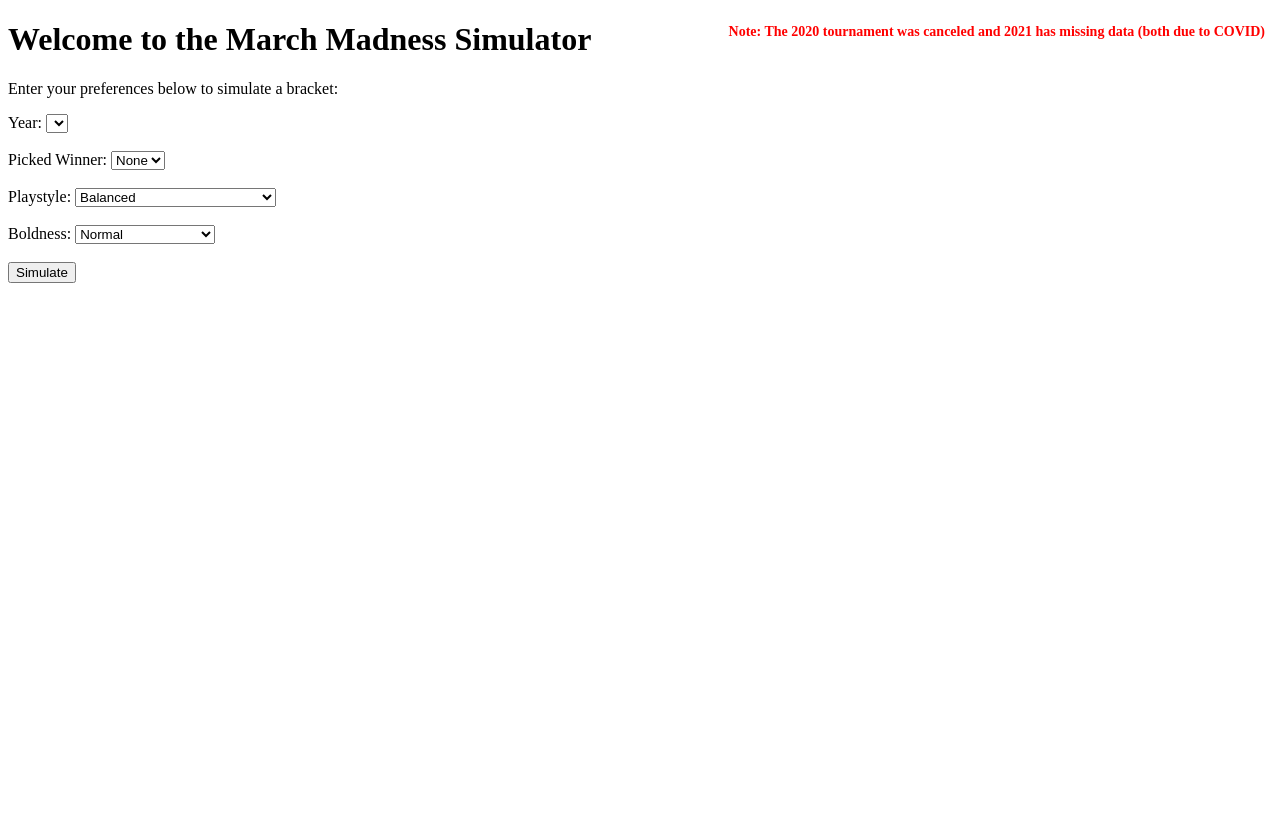
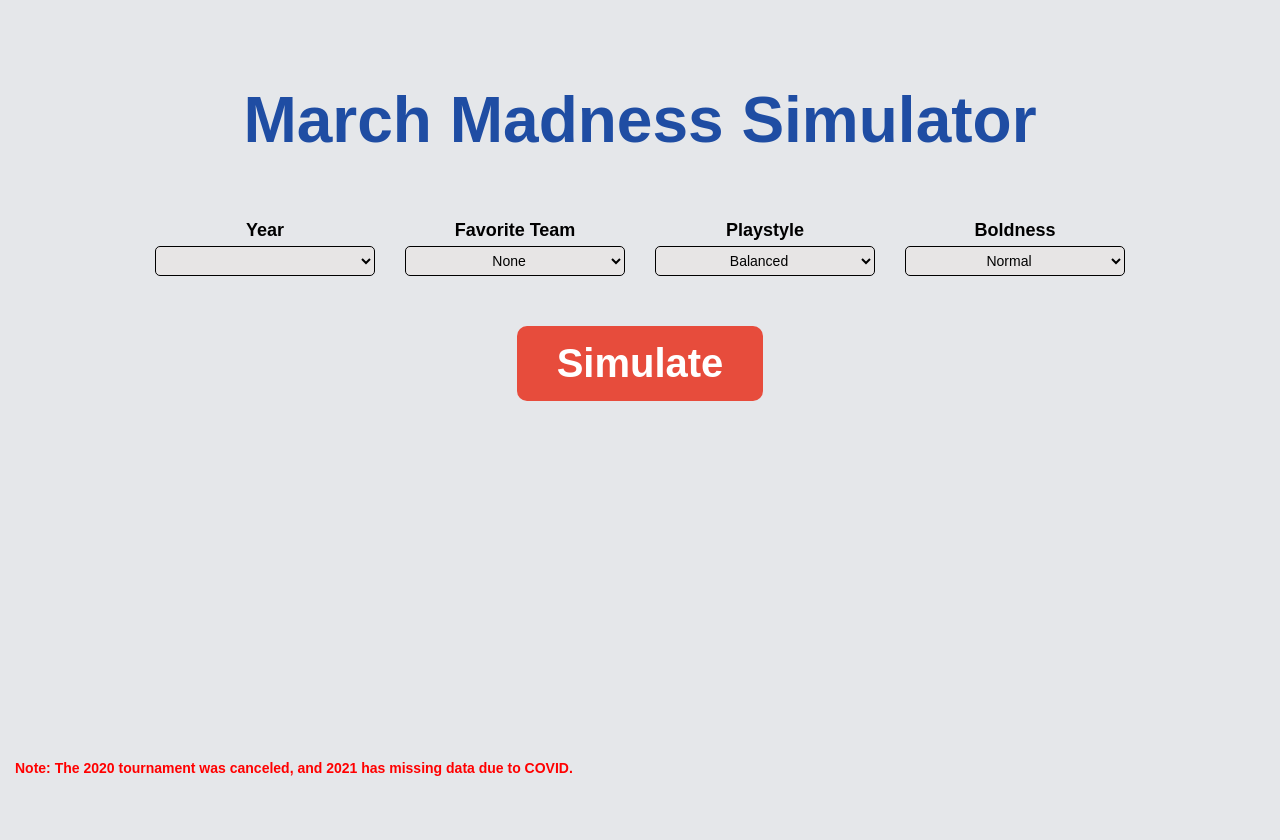
Before and after one commit to jacksonisidor/March-Madness-Simulator, a Flask app: template app/templates/home.html in a window 1280 px wide. Before the commit the page ends 283 px from the top, so only its background shows below. Run offline with Flask 2, Linux system fonts and the light colour scheme; the template is opened without the code that fills it, so the values that code supplies are empty; parts of the project's set-up code (start-up, migrations or seed data) failed here and were passed over.

Commit message:
restructured home page

```diff
--- a/app/templates/home.html
+++ b/app/templates/home.html
@@ -5,52 +5,175 @@
     <meta name="viewport" content="width=device-width, initial-scale=1.0">
     <title>March Madness Simulator</title>
     <style>
+        body {
+            display: flex;
+            flex-direction: column;
+            align-items: center;
+            justify-content: flex-start;
+            margin: 0;
+            font-family: Arial, sans-serif;
+            background-color: #e5e7ea;
+            height: 100vh;
+            padding-top: 40px;
+        }
+
+
+        /* Title Styling */
+        h1 {
+            font-size: 4rem;
+            color: #1F4DA3; /* Blue */
+            text-align: center;
+        }
+
+        /* Container for inputs */
+        .input-container {
+            display: flex;
+            justify-content: center;
+            gap: 30px;
+            margin: 20px 0;
+        }
+
+        /* Style for input groups */
+        .input-group {
+            display: flex;
+            flex-direction: column;
+            align-items: center;
+            text-align: center;
+        }
+
+        .input-group label {
+            font-weight: bold;
+            font-size: 18px;
+            margin-bottom: 5px;
+            text-align: center;
+        }
+
+        select {
+            padding: 8px;
+            font-size: 14px;
+            text-align: center;
+            border-radius: 5px;
+            border: 1px solid black;
+            width: 220px;
+        }
+
+        .input-group select,
+        .input-group input {
+            background-color: #e7e5e5;
+            border: 1px solid black;
+            padding: 5px;
+            color: black;
+        }
+
+        /* Simulate Button */
+        .simulate-button {
+            background-color: #E74C3C; /* Red */
+            color: white;
+            font-size: 40px;
+            font-weight: bold;
+            padding: 15px 40px;
+            border: none;
+            border-radius: 10px;
+            cursor: pointer;
+            margin-top: 30px;
+        }
+
+        .simulate-button:hover {
+            background-color: #C0392B;
+        }
+
+        /* COVID Note */
         .covid-note {
             position: absolute;
-            top: 10px;
-            right: 15px;
+            bottom: 10px;
+            left: 15px;
             font-size: 14px;
             color: #ff0000;
             font-weight: bold;
         }
+
+        /* Loading Message */
+        #loadingMessage {
+            font-size: 16px;
+            font-weight: bold;
+            color: #555;
+            margin-top: 10px;
+            display: none;
+        }
     </style>
 </head>
 <body>
-    <h1>Welcome to the March Madness Simulator</h1>
-    <p>Enter your preferences below to simulate a bracket:</p>
 
+    <!-- COVID Note -->
+    <div class="covid-note">
+        <p>Note: The 2020 tournament was canceled, and 2021 has missing data due to COVID.</p>
+    </div>
+
+    <!-- Title -->
+    <h1>March Madness Simulator</h1>
+
+    <!-- Inputs Container -->
+    <div class="input-container">
         <!-- Year Selection -->
-    <label for="year">Year:</label>
+        <div class="input-group">
+            <label for="year">Year</label>
             <select id="year" name="year">
                 {% for year in valid_years %}
                     <option value="{{ year }}" {% if year == max_year %}selected{% endif %}>{{ year }}</option>
                 {% endfor %}
-    </select><br><br>
-
-    <!-- Add covid note about years -->
-    <div class="covid-note">
-        <p>Note: The 2020 tournament was canceled and 2021 has missing data (both due to COVID)</p>
+            </select>
         </div>
 
-    <!-- Picked Winner Input (dropdown, updated dynamically basied on year) -->
-    <label for="picked_winner">Picked Winner:</label>
+        <!-- Picked Winner Selection -->
+        <div class="input-group">
+            <label for="picked_winner">Favorite Team</label>
             <select id="picked_winner" name="picked_winner">
                 <option value="None" selected>None</option> <!-- Default -->
-    </select><br><br>
+            </select>
+        </div>
+
+        <!-- Playstyle Selection -->
+        <div class="input-group">
+            <label for="playstyle">Playstyle</label>
+            <select id="playstyle" name="playstyle">
+                <option value="Balanced" selected>Balanced</option>
+                <option value="I Love Offense">I Love Offense</option>
+                <option value="Defense Wins Championships">Defense Wins Championships</option>
+            </select>
+        </div>
+
+        <!-- Boldness Selection -->
+        <div class="input-group">
+            <label for="boldness">Boldness</label>
+            <select id="boldness" name="boldness">
+                <option value="Go Big or Go Home">Go Big or Go Home</option>
+                <option value="Bold">Bold</option>
+                <option value="Normal" selected>Normal</option>
+                <option value="Safe">Safe</option>
+                <option value="So Safe">So Safe</option>
+            </select>
+        </div>
+    </div>
+
+    <!-- Simulate Button -->
+    <button class="simulate-button" onclick="runSimulation()">Simulate</button>
+
+    <!-- Loading Message -->
+    <p id="loadingMessage">Simulating... Please wait.</p>
 
     <script>
         async function updateTeams() {
             const year = document.getElementById('year').value;
             const teamDropdown = document.getElementById('picked_winner');
 
-            // get teams for the selected year
+            // Fetch teams for the selected year
             const response = await fetch(`/get_teams/${year}`);
             const teams = await response.json();
 
-            // clear current dropdown options
+            // Clear current dropdown options
             teamDropdown.innerHTML = "";
 
-            // fill in the new options
+            // Fill in new options
             teams.forEach(team => {
                 const option = document.createElement("option");
                 option.value = team;
@@ -59,49 +182,20 @@
             });
         }
 
-        // load teams when the page first loads (for the default year)
+        // Load teams when the page first loads & when year changes
         window.onload = updateTeams;
-    </script>
+        document.getElementById('year').addEventListener('change', updateTeams);
 
-    <!-- Playstyle Input (dropdown) -->
-    <label for="playstyle">Playstyle:</label>
-    <select id="playstyle" name="playstyle">
-        <option value="Balanced">Balanced</option>
-        <option value="I Love Offense">I Love Offense</option>
-        <option value="Defense Wins Championships">Defense Wins Championships</option>
-    </select><br><br>
+        async function runSimulation() {
+            document.getElementById("loadingMessage").style.display = "block";
+            document.getElementById("loadingMessage").textContent = "Simulating... Please wait.";
 
-    <!-- Boldness Input (dropdown) -->
-    <label for="boldness">Boldness:</label>
-    <select id="boldness" name="boldness">
-        <option value="Go Big or Go Home">Go Big or Go Home</option>
-        <option value="Bold">Bold</option>
-        <option value="Normal" selected>Normal</option>
-        <option value="Safe">Safe</option>
-        <option value="So Safe">So Safe</option>
-    </select><br><br>
-
-    <!-- Submit Button -->
-    <button type="button" onclick="runSimulation()">Simulate</button>
-
-    <p id="loadingMessage" style="display: none;">Simulating... Please wait.</p>
-
-    <script>
-        // send results to the backend
-        async function runSimulation() {
-            // Show the loading message
-            const loadingMessage = document.getElementById("loadingMessage");
-            loadingMessage.style.display = "block";
-            loadingMessage.textContent = "Simulating... Please wait.";
-
-            // Retrieve user inputs
             const year = document.getElementById('year').value;
             const picked_winner = document.getElementById('picked_winner').value;
             const playstyle = document.getElementById('playstyle').value;
             const boldness = document.getElementById('boldness').value;
 
             try {
-                // Send inputs to the backend
                 const response = await fetch('/simulate', {
                     method: 'POST',
                     headers: {'Content-Type': 'application/json'},
@@ -113,21 +207,17 @@
                     })
                 });
 
-                // Get response
                 const result = await response.json();
-
-                // Redirect when simulation is ready
                 if (result.redirect_url) {
                     window.location.href = result.redirect_url;
                 } else {
-                    loadingMessage.textContent = "Error: Simulation failed.";
+                    document.getElementById("loadingMessage").textContent = "Error: Simulation failed.";
                 }
             } catch (error) {
-                loadingMessage.textContent = "Error: Something went wrong.";
+                document.getElementById("loadingMessage").textContent = "Error: Something went wrong.";
             }
         }
     </script>
 
-
 </body>
 </html>
```
Lines whose indentation alone changed are shown as unchanged.
